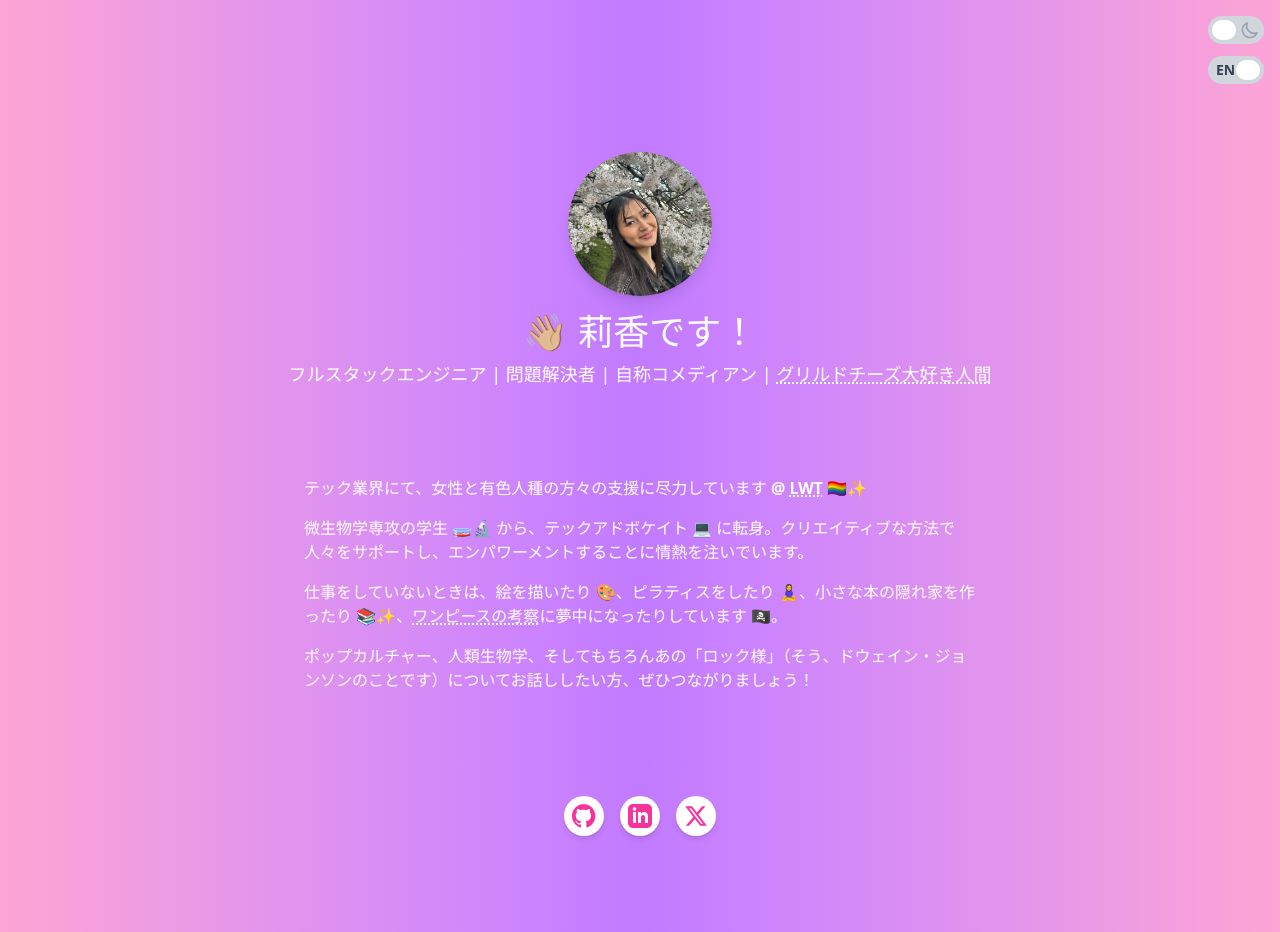
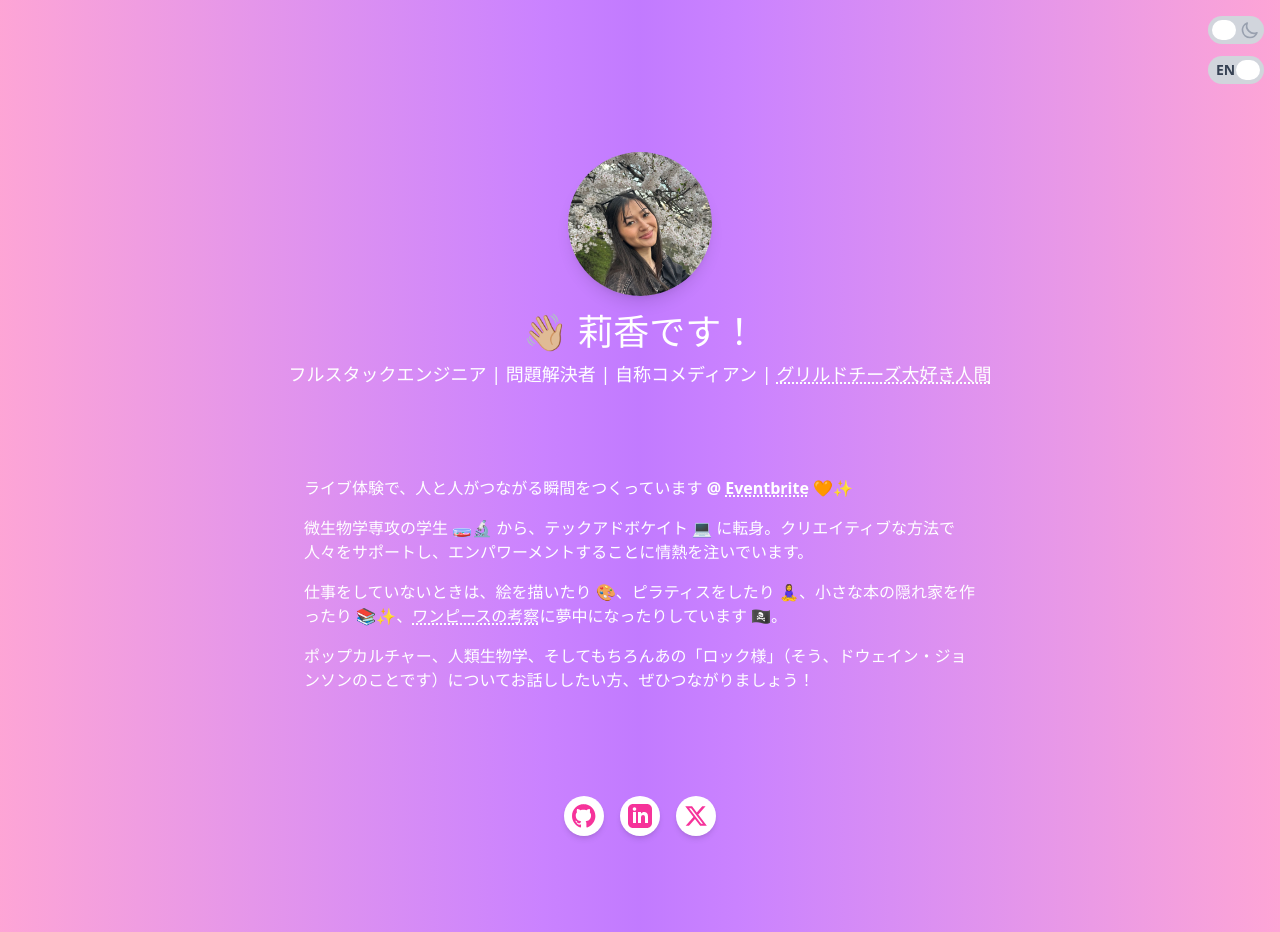
Before and after one commit to rikaciminieri/rika, a React (Vite) app: page /jp in a window 1280 px wide. Built offline with nearby package versions, Linux system fonts and the light colour scheme.

Commit message:
feat: fix about me content

```diff
--- a/src/definitions/aboutMeContent.jsx
+++ b/src/definitions/aboutMeContent.jsx
@@ -2,16 +2,16 @@ import { decorationStyles } from "./reusableStyles";
 export const aboutMeContent = {
   en: [
     <>
-      Helping folks from underrepresented groups thrive in tech @{" "}
+      Bringing people together through live experiences @{" "}
       <a
         className={decorationStyles.underline}
-        href="https://lwtsquad.com/"
+        href="https://www.eventbrite.com/"
         target="_blank"
         rel="noopener noreferrer"
       >
-        LWT
+        Eventbrite
       </a>{" "}
-      🏳️‍🌈✨
+      🧡✨
     </>,
     "Former microbiology student 🧫🔬 turned tech advocate 💻, finding new ways to support and empower others.",
     "When I'm not working, you'll find me painting 🎨, doing pilates 🧘‍♀️, crafting tiny book nooks 📚✨, or diving into One Piece theories 🏴‍☠️.",
@@ -19,16 +19,16 @@ export const aboutMeContent = {
   ],
   jp: [
     <>
-      テック業界にて、女性と有色人種の方々の支援に尽力しています @{" "}
+      ライブ体験で、人と人がつながる瞬間をつくっています @{" "}
       <a
         className={decorationStyles.underline}
-        href="https://lwtsquad.com/"
+        href="https://www.eventbrite.com/"
         target="_blank"
         rel="noopener noreferrer"
       >
-        LWT
+        Eventbrite
       </a>{" "}
-      🏳️‍🌈✨
+      🧡✨
     </>,
     "微生物学専攻の学生 🧫🔬 から、テックアドボケイト 💻 に転身。クリエイティブな方法で人々をサポートし、エンパワーメントすることに情熱を注いでいます。",
     "仕事をしていないときは、絵を描いたり 🎨、ピラティスをしたり 🧘‍♀️、小さな本の隠れ家を作ったり 📚✨、ワンピースの考察に夢中になったりしています 🏴‍☠️。",
```
